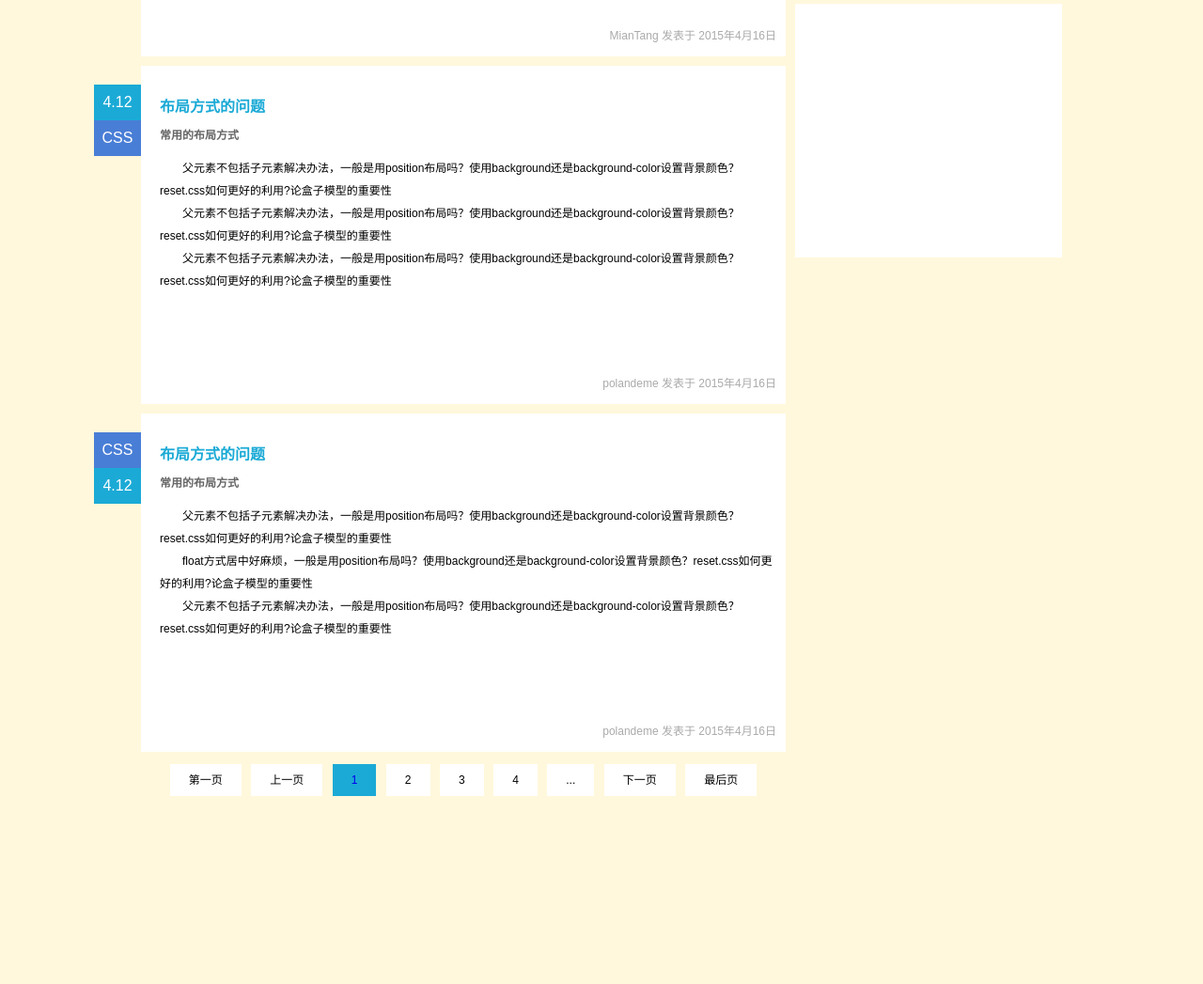
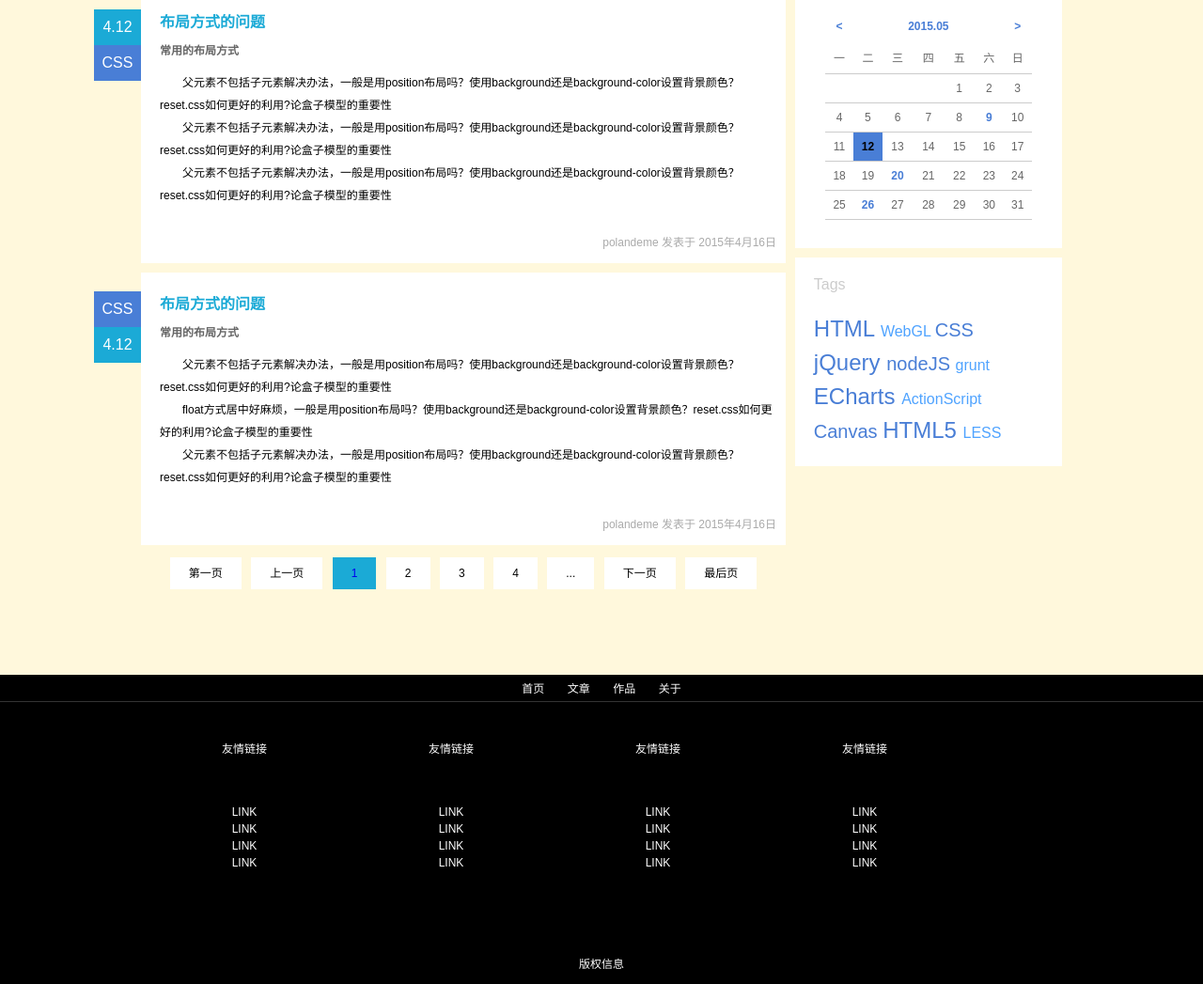
Before and after one commit to Miantang/ife-tasks, a plain HTML site: page Task0001/index.html in a window 1280 px wide. Shown: the part 410-1457 px from the top of the page at 94% size. Before the commit the page ends 1348 px from the top, so only its background shows below. Drawn offline with Linux system fonts and the light colour scheme.

Commit message:
blog fixed

```diff
--- a/Task0001/css/style.css
+++ b/Task0001/css/style.css
@@ -11,7 +11,7 @@ body {
 .header {
     background-color: #497ED6;
     width: 100%;
-    height: 90px;
+    height: 80px;
     position: relative;
     margin-bottom: 10px;
 }
@@ -34,11 +34,14 @@ img.header-img {
 .list {
     position: absolute;
     right: 10px;
-    bottom: 10px;
+    bottom: 5px;
 }
 .list li {
     display: inline;
-    margin-left: 20px;
+    margin-left: 28px;
+    font-size: 14px;
+    font-family: SimSun;
+
 }
 .list li a {
     text-decoration: none;
@@ -60,10 +63,10 @@ img.header-img {
     width: auto;
 }
 .section {
-    height: 320px;
+    /*height: 320px;*/
     background-color: #fff;
     margin: 0 0 10px;
-    padding: 20px 10px;
+    padding: 10px 10px 60px;
     position: relative;
 }
 .info {
@@ -91,7 +94,7 @@ img.header-img {
 .section h4 {
     color: #666;
     font-size: 12px;
-    margin: 10px 0px 16px 10px;
+    margin: 10px 0px 15px 10px;
 }
 .section p {
     text-indent: 2em;
@@ -138,7 +141,7 @@ img.header-img {
 .category ul > li {
     background-color: #fff;
     border-style: solid;
-    border-width: 0 0 1px 5px;
+    border-width: 0 0 1px 4px;
     border-bottom-color: #ccc;
     border-left-color: #1baad6;
     height: 50px;
@@ -242,8 +245,8 @@ ul.page li.active a {
 }
 .footer-list li {
     display: inline;
-    font-size: 14px;
-    margin: 2px 5px;
+    font-size: 12px;
+    margin: 2px 10px;
     list-style-type: none;
 }
 .footer-list li a {
@@ -258,7 +261,7 @@ ul.page li.active a {
 }
 .friend-link {
     float: left;
-    margin: 40px 0px 100px;
+    margin: 40px 0px 90px;
     width: 220px;
 }
 .friend-link li {
@@ -267,7 +270,7 @@ ul.page li.active a {
 .friend-link-title {
     color: #fff;
     margin-bottom: 50px;
-    font-size: 15px;
+    font-size: 12px;
 }
 .friend-link li a {
     color: #fff;
--- a/Task0001/index.html
+++ b/Task0001/index.html
@@ -8,7 +8,7 @@
     <link rel="stylesheet" type="text/css" href="css/style.css">
 </head>
 <body>
-<div class="header">
+<header class="header">
     <div class="header-content">
         <div class="header-bottom">
             <h1 class="logo">MianTang</h1>
@@ -20,8 +20,8 @@
             </ul>
         </div>
     </div>
-    <img class="header-img" src="img/icon-github.png" alt="GithubIcon"/>
-</div>
+    <a href="https://github.com/Miantang" target="_blank"><img class="header-img" src="img/icon-github.png"></a>
+</header>
 <div class="wrap">
     <div class="artical">
         <div class="section">
@@ -124,15 +124,96 @@
             </ul>
         </div>
         <div class="calendar">
-            <div class="cal-content">
-                <div class="cal-header">
-                    <span class="pre-month"></span>
-                    <span class="cur-month"></span>
-                    <span class="next-month"></span>
-                </div>
-            </div>
+            <table class="cal-content">
+                <tbody>
+                <tr id="calendar-header">
+                    <td><</td><td></td>
+                    <td colspan="3">2015.05</td>
+                    <td></td><td>></td>
+                </tr>
+                <tr>
+                    <td>一</td><td>二</td><td>三</td><td>四</td><td>五</td><td>六</td><td>日</td>
+                </tr>
+                <tr>
+                    <td colspan="4"></td>
+                    <td>1</td>
+                    <td>2</td>
+                    <td>3</td>
+                </tr>
+                <tr>
+                    <td>4</td><td>5</td><td>6</td><td>7</td><td>8</td><td class="cal-dark">9</td><td>10</td>
+                </tr>
+                <tr>
+                    <td>11</td><td class="cal-today">12</td><td>13</td><td>14</td><td>15</td><td>16</td><td>17</td>
+                </tr>
+                <tr>
+                    <td>18</td><td>19</td><td class="cal-dark">20</td><td>21</td><td>22</td><td>23</td><td>24</td>
+                </tr>
+                <tr>
+                    <td>25</td><td class="cal-dark">26</td><td>27</td><td>28</td><td>29</td><td>30</td><td>31</td>
+                </tr>
+                </tbody>
+            </table>
+        </div>
+        <div class="side-tag">
+            <p class="tag-name">Tags</p>
+            <p class="tag-items">
+                <span class="tag-large">HTML </span>
+                <span class="tag-small">WebGL </span>
+                <span class="tag-middle">CSS </span>
+                <span class="tag-large">jQuery </span>
+                <span class="tag-middle">nodeJS </span>
+                <span class="tag-small">grunt </span>
+                <span class="tag-large">ECharts </span>
+                <span class="tag-small">ActionScript </span>
+                <span class="tag-middle">Canvas </span>
+                <span class="tag-large">HTML5 </span>
+                <span class="tag-small">LESS </span>
+            </p>
         </div>
     </div>
 </div>
+<footer class="footer">
+    <ul class="footer-list">
+        <li><a href="index.html">首页</a></li>
+        <li><a href="blog.html">文章</a></li>
+        <li><a href="index.html">作品</a></li>
+        <li><a href="index.html">关于</a></li>
+    </ul>
+    <div class="footer-link">
+        <ul class="friend-link">
+            <li class="friend-link-title">友情链接</li>
+            <li><a href="http://ppii.in" target="_blank">LINK</a></li>
+            <li><a href="http://ppii.in" target="_blank">LINK</a></li>
+            <li><a href="http://ppii.in" target="_blank">LINK</a></li>
+            <li><a href="http://ppii.in" target="_blank">LINK</a></li>
+        </ul>
+        <ul class="friend-link">
+            <li class="friend-link-title">友情链接</li>
+            <li><a href="http://ppii.in" target="_blank">LINK</a></li>
+            <li><a href="http://ppii.in" target="_blank">LINK</a></li>
+            <li><a href="http://ppii.in" target="_blank">LINK</a></li>
+            <li><a href="http://ppii.in" target="_blank">LINK</a></li>
+        </ul>
+        <ul class="friend-link">
+            <li class="friend-link-title">友情链接</li>
+            <li><a href="http://ppii.in" target="_blank">LINK</a></li>
+            <li><a href="http://ppii.in" target="_blank">LINK</a></li>
+            <li><a href="http://ppii.in" target="_blank">LINK</a></li>
+            <li><a href="http://ppii.in" target="_blank">LINK</a></li>
+        </ul>
+        <ul class="friend-link">
+            <li class="friend-link-title">友情链接</li>
+            <li><a href="http://ppii.in" target="_blank">LINK</a></li>
+            <li><a href="http://ppii.in" target="_blank">LINK</a></li>
+            <li><a href="http://ppii.in" target="_blank">LINK</a></li>
+            <li><a href="http://ppii.in" target="_blank">LINK</a></li>
+        </ul>
+    </div>
+    <div class="copyright">
+        <p>版权信息</p>
+        <a href="https://github.com/Miantang" target="_blank"><img src="img/icon-github.png"></a>
+    </div>
+</footer>
 </body>
 </html>
```
Also changed, not shown: Task0001/blog.html (+6 -6 lines).
